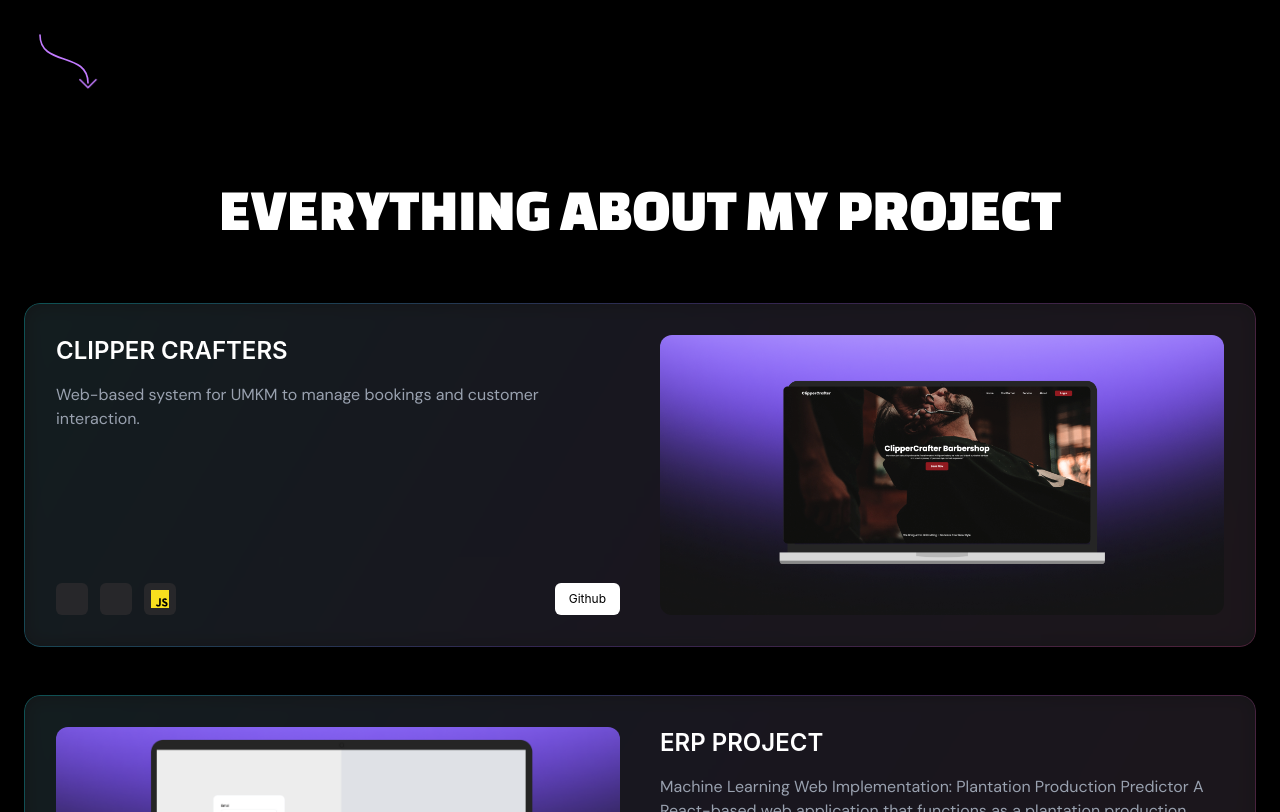
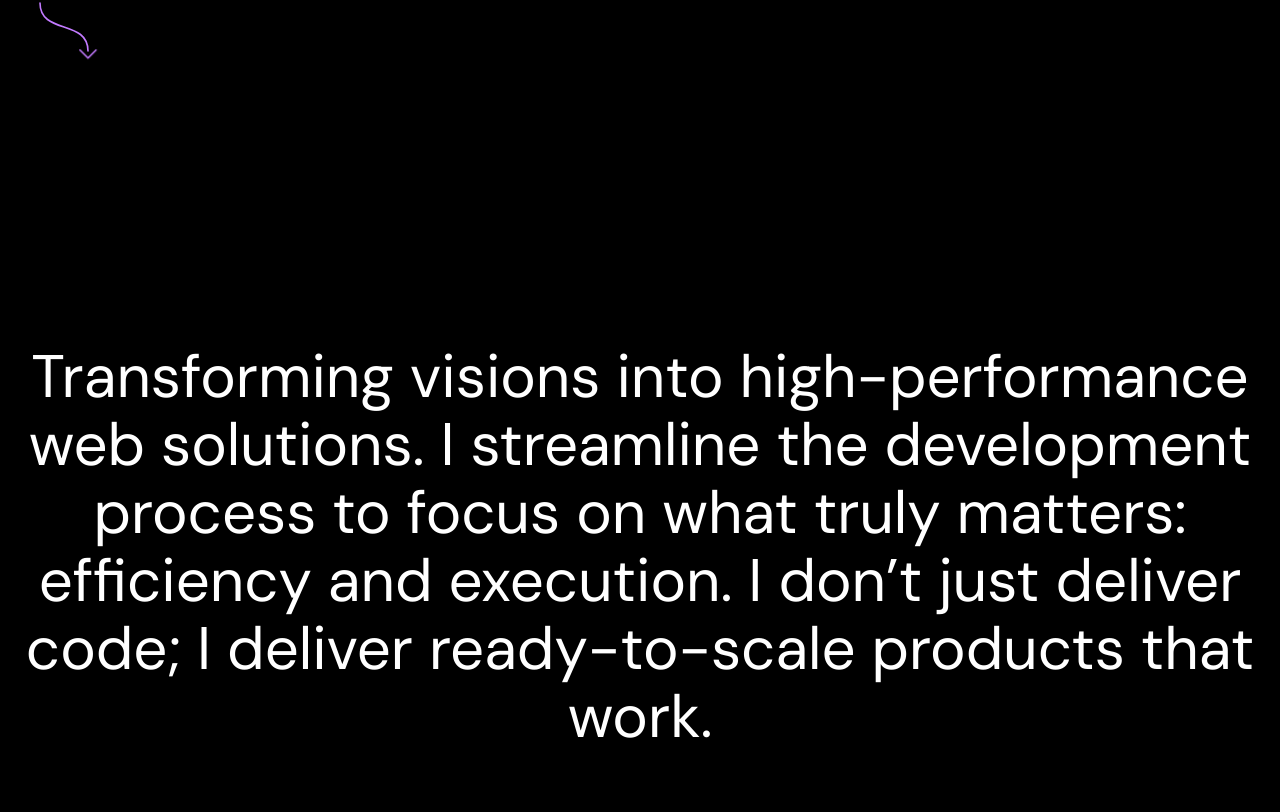
Before and after one commit to faishalfernandohutama/PORTOFOLIO_WEB_V3, a Vue app: page / in a window 1280 px wide. Shown: the part 1368-2180 px from the top of the page. Built offline with nearby package versions, Linux system fonts and the light colour scheme; some icons are missing; the HTML template or start-up script is replaced by a standard one.

Commit message:
penambahan file text dan stylenya

```diff
--- a/src/App.vue
+++ b/src/App.vue
@@ -11,7 +11,6 @@ onMounted(() => {
   lenis = new Lenis({
     duration: 1.2,
     smoothWheel: true,
-    smoothTouch: false,
   })
 
   const raf = (time: number) => {
--- a/src/components/About.vue
+++ b/src/components/About.vue
@@ -79,7 +79,7 @@
     </div>
 
     <!-- CURVED ARROW -->
-    <div class="mt-8 flex justify-center md:justify-start">
+    <div class="flex justify-center md:justify-start">
       <svg class="w-20 h-20 text-purple-400 animate-fadeIn" viewBox="0 0 100 100" fill="none">
         <!-- path melengkung -->
         <path
--- /dev/null
+++ b/src/components/Text.vue
@@ -0,0 +1,58 @@
+<template>
+  <section
+    ref="sectionRef"
+    class="min-h-screen flex items-center justify-center bg-black max-w-7xl mx-auto"
+  >
+    <h1
+      class="font-dmSans text-4xl md:text-6xl text-center flex flex-wrap justify-center gap-x-4 gap-y-2"
+    >
+      <span
+        v-for="(word, index) in words"
+        :key="index"
+        class="transition-colors duration-700 ease-in-out,"
+        :class="isVisible ? 'text-white' : 'text-neutral-800'"
+        :style="{ transitionDelay: `${index * 80}ms` }"
+      >
+        {{ word }}
+      </span>
+    </h1>
+  </section>
+</template>
+
+<script setup>
+import { ref, onMounted, onUnmounted } from 'vue'
+
+const quote =
+  'Transforming visions into high-performance web solutions. I streamline the development process to focus on what truly matters: efficiency and execution. I don’t just deliver code; I deliver ready-to-scale products that work.'
+const words = quote.split(' ')
+const sectionRef = ref(null)
+const isVisible = ref(false)
+let observer
+
+onMounted(() => {
+  // Intersection Observer untuk mendeteksi scroll
+  observer = new IntersectionObserver(
+    (entries) => {
+      // Jika elemen masuk ke dalam viewport (layar)
+      if (entries[0].isIntersecting) {
+        isVisible.value = true
+      } else {
+        isVisible.value = false
+      }
+    },
+    {
+      threshold: 0.2,
+    },
+  )
+
+  if (sectionRef.value) {
+    observer.observe(sectionRef.value)
+  }
+})
+
+onUnmounted(() => {
+  if (observer && sectionRef.value) {
+    observer.unobserve(sectionRef.value)
+  }
+})
+</script>
--- a/src/views/Home.vue
+++ b/src/views/Home.vue
@@ -6,6 +6,7 @@ import Hero from '@/components/Hero.vue'
 import ProjectsPre from '@/components/ProjectsPre.vue'
 import Service from '@/components/Service.vue'
 import Skills from '@/components/Skills.vue'
+import Text from '@/components/Text.vue'
 </script>
 
 <template>
@@ -19,6 +20,10 @@ import Skills from '@/components/Skills.vue'
     <!-- ABOUT -->
     <section id="about" class="">
       <About />
+    </section>
+
+    <section id="text" class="">
+      <Text />
     </section>
 
     <!-- PROJECT -->
```
